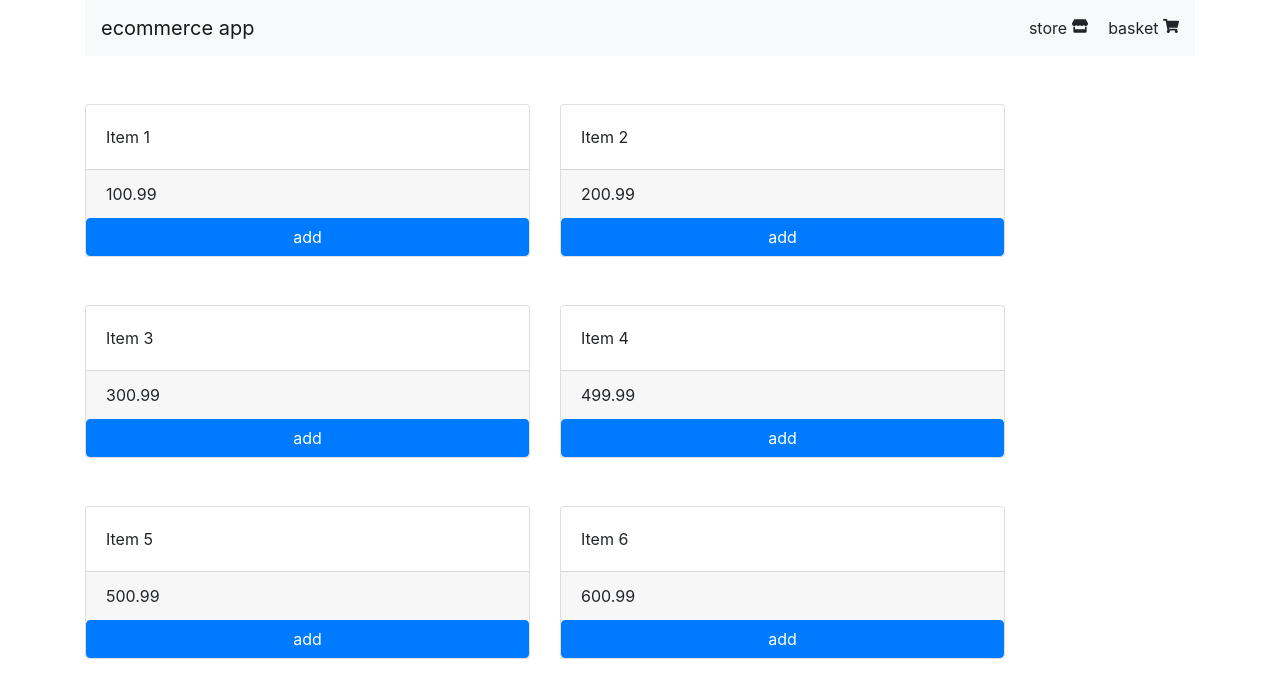
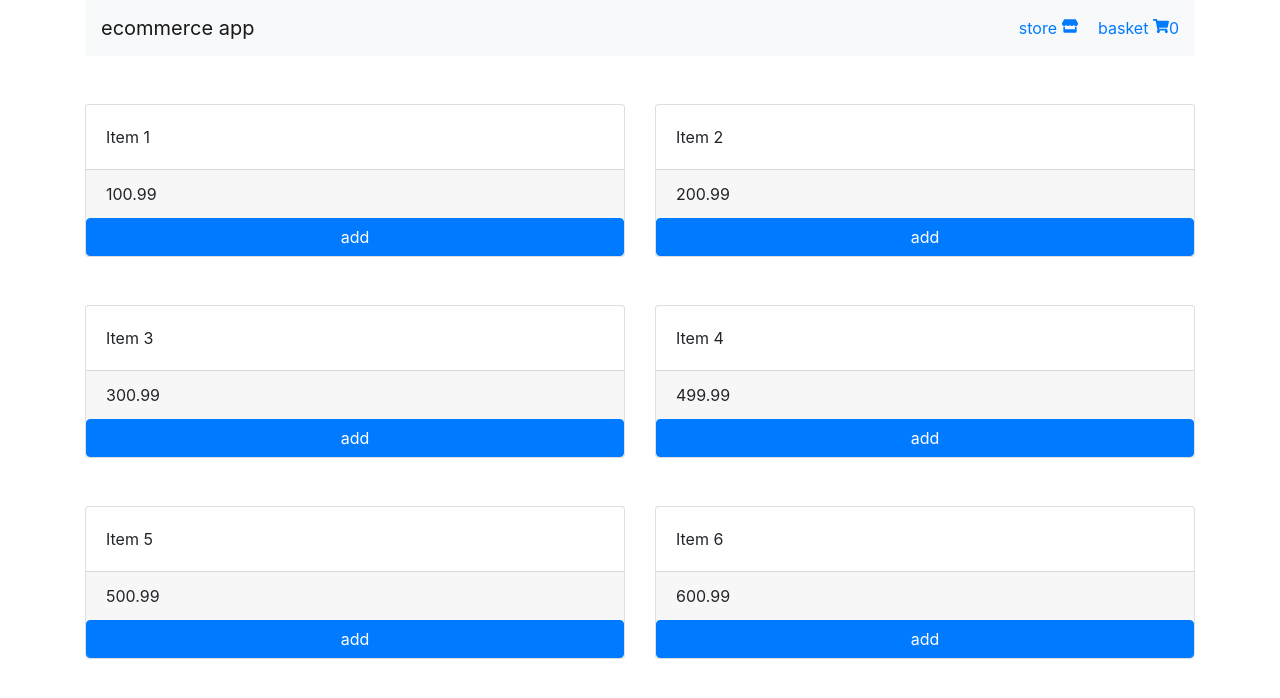
Before and after one commit to kamilpastuszka/react-hooks-typescript-ecommerce, a React (Create React App) app: page / in a window 1280 px wide. Shown: the top 698 px of the page. Built offline with nearby package versions, Linux system fonts and the light colour scheme.

Commit message:
creating routes
	deleted:    src/react-app-env.d.ts

```diff
--- a/package.json
+++ b/package.json
@@ -12,7 +12,9 @@
     "react": "^16.8.6",
     "react-dom": "^16.8.6",
     "react-icons": "^3.7.0",
+    "react-router-dom": "^5.0.1",
     "react-scripts": "3.0.1",
+    "styled-components": "^4.3.2",
     "typescript": "^3.5.3"
   },
   "scripts": {
--- a/src/App.tsx
+++ b/src/App.tsx
@@ -1,16 +1,14 @@
 import React from "react";
 import Nav from "./components/Nav";
-import Products from "./components/Products";
+//import Products from "./components/Products";
 import { AppProvider } from "./context/context";
+import Container from "./containers/Container";
 
 function App() {
   return (
     <AppProvider>
       <div className="container">
-        <Nav />
-        <div className="row">
-          <Products />
-        </div>
+        <Container />
       </div>
     </AppProvider>
   );
--- a/src/components/Basket.tsx
+++ b/src/components/Basket.tsx
@@ -1 +1,10 @@
-export const sample = {};
+import React, { useContext } from "react";
+import { Context } from "../context/context";
+
+export default function Basket() {
+  const { state } = useContext(Context);
+
+  console.log("state", state);
+
+  return <div>test</div>;
+}
--- a/src/components/Nav.tsx
+++ b/src/components/Nav.tsx
@@ -1,21 +1,28 @@
 import React from "react";
 import { FaShoppingCart, FaStore } from "react-icons/fa";
+import { Link } from "react-router-dom";
 
-export default function Nav() {
+export default function Nav(props) {
   return (
     <>
       <nav className="navbar navbar-expand-lg navbar-light bg-light align-content-between">
         <div className="navbar-brand">ecommerce app</div>
         <div className="collapse navbar-collapse" id="navbarColor02" />
         <div className="pull-right align-items-center">
+          <Link to="/">
             <span className="mr-3">
               {" "}
               store <FaStore />{" "}
             </span>
+          </Link>
+
+          <Link to="/Basket">
             <span>
               {" "}
-            basket <FaShoppingCart />{" "}
+              basket <FaShoppingCart />
+              <span className="itemCount">{0}</span>
             </span>
+          </Link>
         </div>
       </nav>
     </>
--- a/src/components/Product.tsx
+++ b/src/components/Product.tsx
@@ -1,13 +1,14 @@
 import React from "react";
-import { string, number } from "prop-types";
 
 export default function Product(props) {
   return (
-    <div className="col-sm-12 col-md-5  mt-5">
+    <div className="col-sm-12 col-md-6 mt-5">
       <div className="card">
         <div className="card-body">{props.name}</div>
         <div className="card-footer">{props.price} </div>
-        <button className="btn btn-primary">add</button>
+        <button className="btn btn-primary" onClick={props.addProduct}>
+          add
+        </button>
       </div>
     </div>
   );
--- a/src/components/Products.tsx
+++ b/src/components/Products.tsx
@@ -1,13 +1,31 @@
-import React from "react";
+import React, { useContext } from "react";
 import Product from "./Product";
-import data from "../data";
+import { Context } from "../context/context";
+import styled from "styled-components";
 
-export default function Products() {
+export default function Products(props) {
+  const { dispatch } = useContext(Context);
+
+  const addProduct = item => {
+    dispatch({ type: "ADD_PRODUCT", payload: item });
+  };
+
   return (
-    <>
-      {data.map(item => {
-        return <Product key={item.id} name={item.name} price={item.price} />;
+    <div className="row">
+      {props.data.map(item => {
+        return (
+          <Product
+            key={item.id}
+            name={item.name}
+            price={item.price}
+            addProduct={() => addProduct(item)}
+          />
+        );
       })}
-    </>
+    </div>
   );
 }
+
+const Wrapper = styled.div`
+  height: 100vh;
+`;
--- /dev/null
+++ b/src/containers/Container.tsx
@@ -0,0 +1,18 @@
+import React from "react";
+import { BrowserRouter as Router, Switch, Route } from "react-router-dom";
+import Nav from "../components/Nav";
+import Basket from "../components/Basket";
+import Products from "../components/Products";
+import data from "../data/data";
+
+export default function Container() {
+  return (
+    <Router>
+      <Nav />
+      <Switch>
+        <Route exact path="/" component={() => <Products data={data} />} />
+        <Route path="/basket" component={Basket} />
+      </Switch>
+    </Router>
+  );
+}
--- a/src/context/context.tsx
+++ b/src/context/context.tsx
@@ -1,18 +1,23 @@
 import React, { createContext, useReducer } from "react";
 import productReducer from "./productReducer";
 
-export const Context = createContext([{}, () => {}]);
+interface ctx {
+  state: {};
+  dispatch: void;
+}
 
-const initialState = {
-  total: 0,
-  itemCount: 0
-};
+export const Context = React.createContext({
+  state: {},
+  dispatch: ({ type: string, payload: any }) => {}
+});
+
+const initialState = [];
 
 export const AppProvider = props => {
   const [state, dispatch] = useReducer(productReducer, initialState);
 
   return (
-    <Context.Provider value={[state, dispatch]}>
+    <Context.Provider value={{ state, dispatch }}>
       {props.children}
     </Context.Provider>
   );
--- a/src/context/productReducer.tsx
+++ b/src/context/productReducer.tsx
@@ -1,26 +1,21 @@
 interface IState {
-  total: number;
-  itemCount: number;
+  id: number;
+  name: string;
+  price: number;
 }
 
 type Action =
-  | { type: "addPrice"; amount: number }
-  | { type: "deductPrice"; amount: number };
+  | { type: "ADD_PRODUCT"; payload: IState[] }
+  | { type: "REMOVE_PRODUCT"; payload: any };
 
-const productReducer = (state: IState, action: Action) => {
+const productReducer = (state: IState[], action: Action) => {
   switch (action.type) {
-    case "addPrice":
-      return {
-        total: state.total + action.amount,
-        itemCount: state.itemCount++
-      };
-    case "deductPrice":
-      return {
-        total: state.total - action.amount,
-        itemCount: state.itemCount--
-      };
+    case "ADD_PRODUCT":
+      return state.concat({ ...action.payload });
+    case "REMOVE_PRODUCT":
+      return state.filter(product => product.id !== action.payload.id);
     default:
-      throw new Error();
+      return state;
   }
 };
 
--- a/src/react-app-env.d.ts
+++ /dev/null
@@ -1 +0,0 @@
-/// <reference types="react-scripts" />
```
Also changed, not shown: src/data/data.tsx (renamed from src/data.tsx), 1 other file (tests, documents, lock files or other folders). Lines whose indentation alone changed are shown as unchanged.
